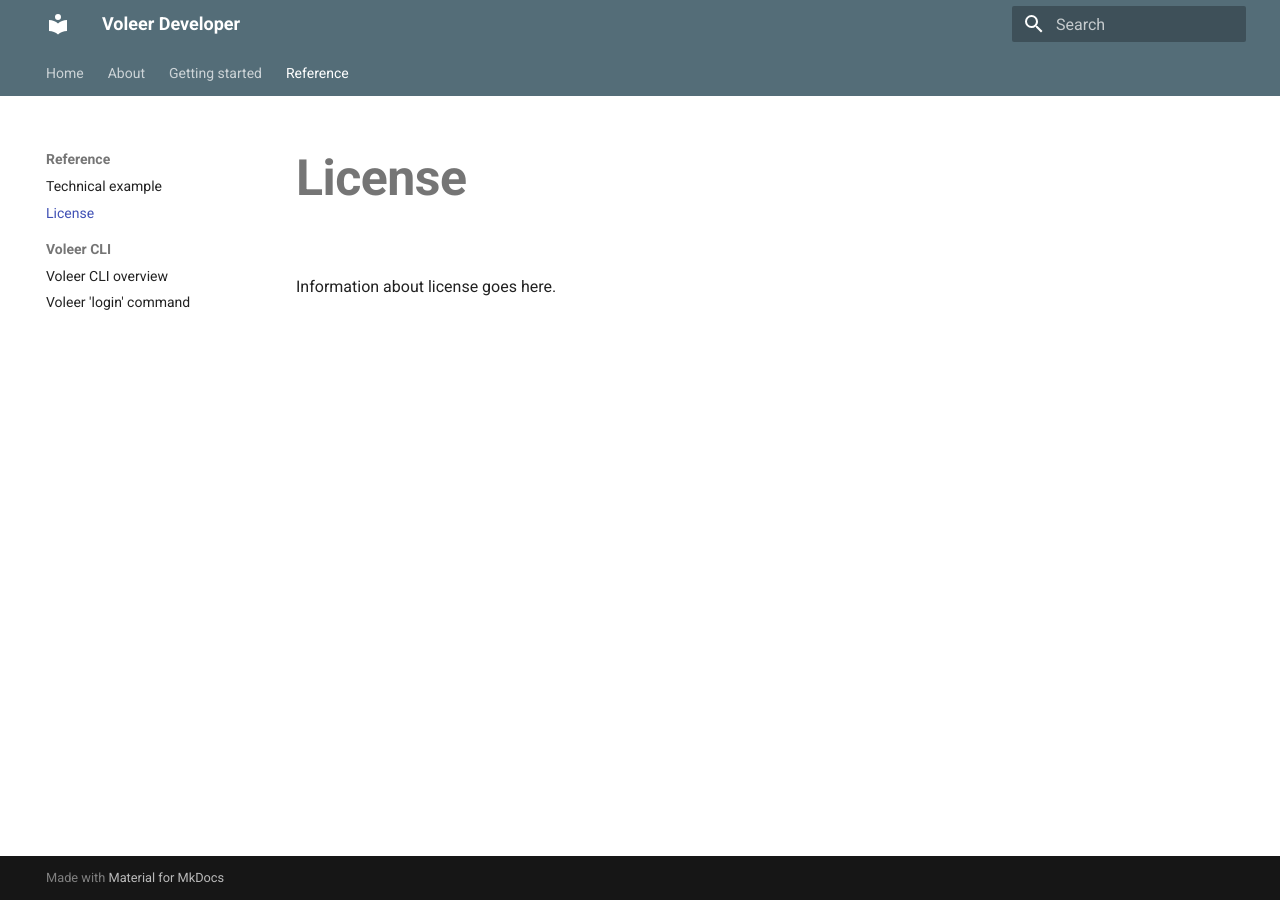
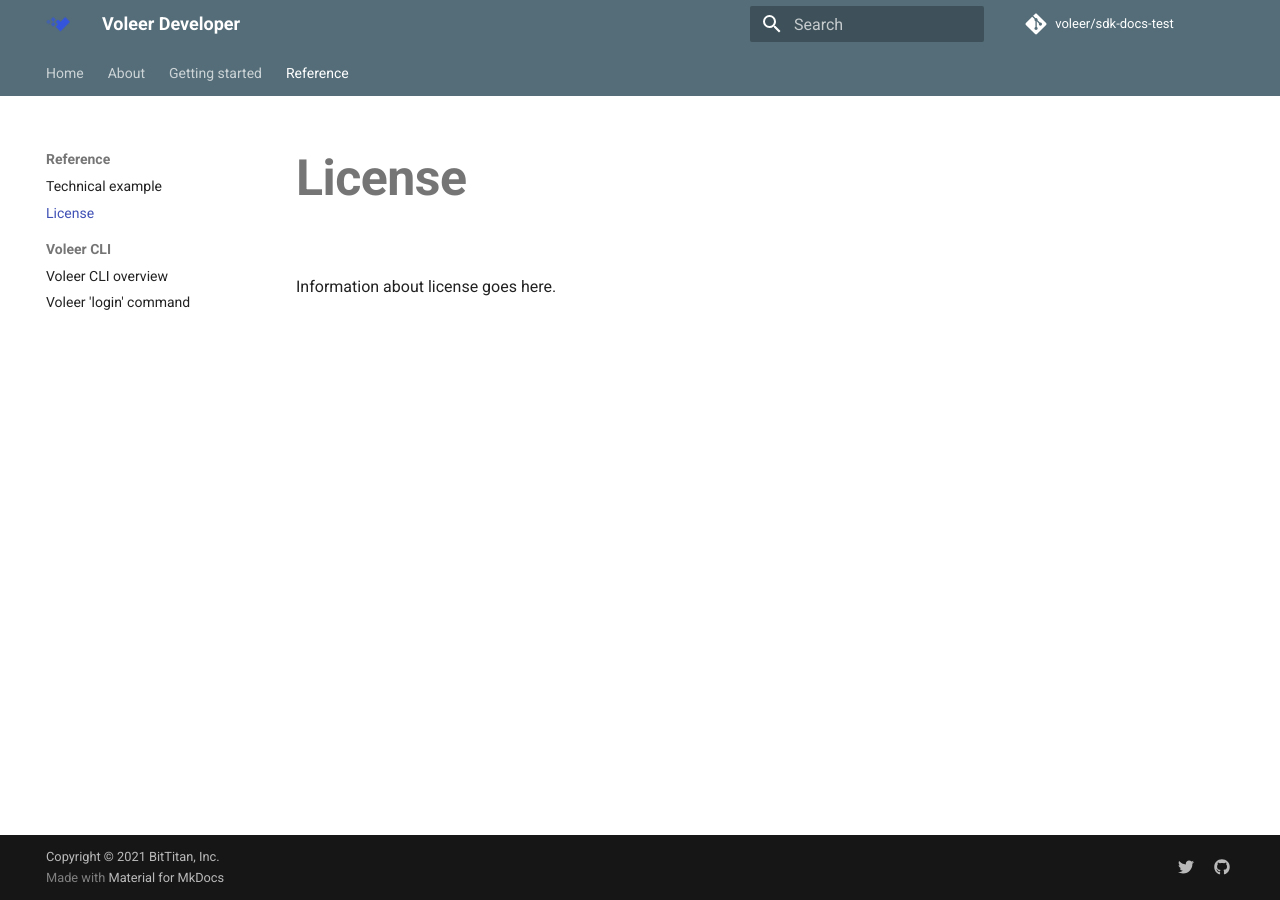
Before and after one commit to voleer/sdk-docs-test, an MkDocs documentation site: the page built from docs/license.md, in a window 1280 px wide. Built offline with MkDocs 1.6.1 and Material for MkDocs 9.7.7, drawn with Linux system fonts in a browser that asks for light colours; comment, search, counter and statistics services are not loaded.

```diff
--- a/mkdocs.yml
+++ b/mkdocs.yml
@@ -17,6 +17,7 @@ nav:
 
 theme:
   name: material
+  # custom_dir: overrides
 
   palette:
     scheme: preference # default | slate
@@ -31,6 +32,11 @@ theme:
   # features:
   #   - search.highlight
 
+    # - header.autohide # Automatically hide header after certain threshold
+
+  logo: images/logo-blue.png
+  favicon: images/favicon-32x32.ico
+
 extra_css:
   - css/extra.css
 
@@ -40,3 +46,21 @@ markdown_extensions:
       toc_depth: 3
   # - pymdownx.highlight
   # - pymdownx.superfences
+
+# markdown_extensions:
+#   - pymdownx.highlight
+#   - pymdownx.superfences
+
+extra:
+  social:
+    - icon: fontawesome/brands/twitter
+      link: https://twitter.com/voleer
+      name: Voleer on Twitter
+    - icon: fontawesome/brands/github
+      link: https://github.com/voleer
+      name: Voleer on GitHub
+
+copyright: Copyright &copy; 2021 BitTitan, Inc.
+
+repo_url: https://github.com/voleer/sdk-docs-test
+repo_name: voleer/sdk-docs-test
```
Also changed, not shown: overrides/main.html (added, +7 -0 lines), docs/images/favicon-32x32.ico (added), docs/images/logo-blue.png (added), docs/images/logo-h-blue.png (added).
